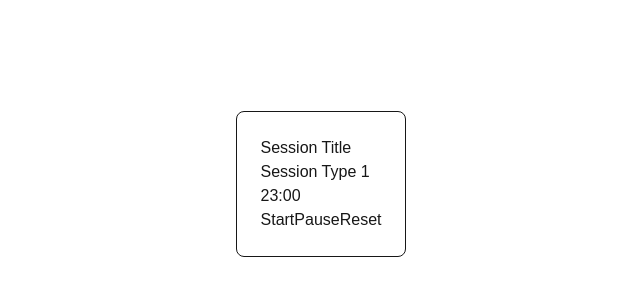
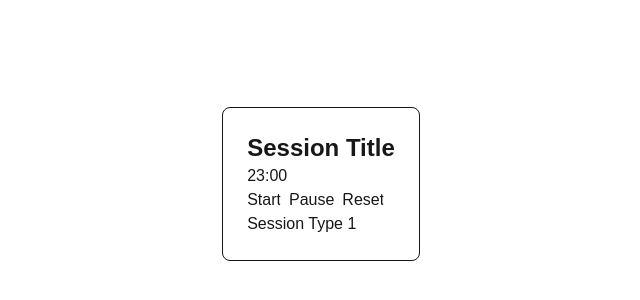
Before and after one commit to sadiqram/Timati, a Next.js app in the folder timati/: page / in a window 1280 px wide. Shown: the part 216-516 px from the top of the page, without its empty margins (319-959 px from the left). Built offline with nearby package versions, Linux system fonts and the light colour scheme.

Commit message:
add some basic styling to minimum timer design

```diff
--- a/timati/src/app/page.tsx
+++ b/timati/src/app/page.tsx
@@ -1,7 +1,8 @@
 "use client";
 
 import { useEffect, useState } from "react";
-// import Timer from "@/Timer/Timer";
+import Button from "@/components/Button";
+
 
 
 
@@ -12,12 +13,15 @@ export default function Home() {
     <div>
       <div className= " flex flex-col items-center justify-center h-screen">
         <div className="border p-6 rounded-lg">
-        <p>Session Title</p>
+        <div className=" justify-center text-2xl font-bold">Session Title</div>
+
+        <p>23:00</p>
+        <div className="flex gap-2 cursor-pointer">
+        <Button>Start</Button>
+        <Button>Pause</Button>
+        <Button>Reset</Button>
+        </div>
         <p>Session Type 1</p>
-        <p>23:00</p>
-        <button>Start</button>
-        <button>Pause</button>
-        <button>Reset</button>
 
         </div>
       </div>
```
